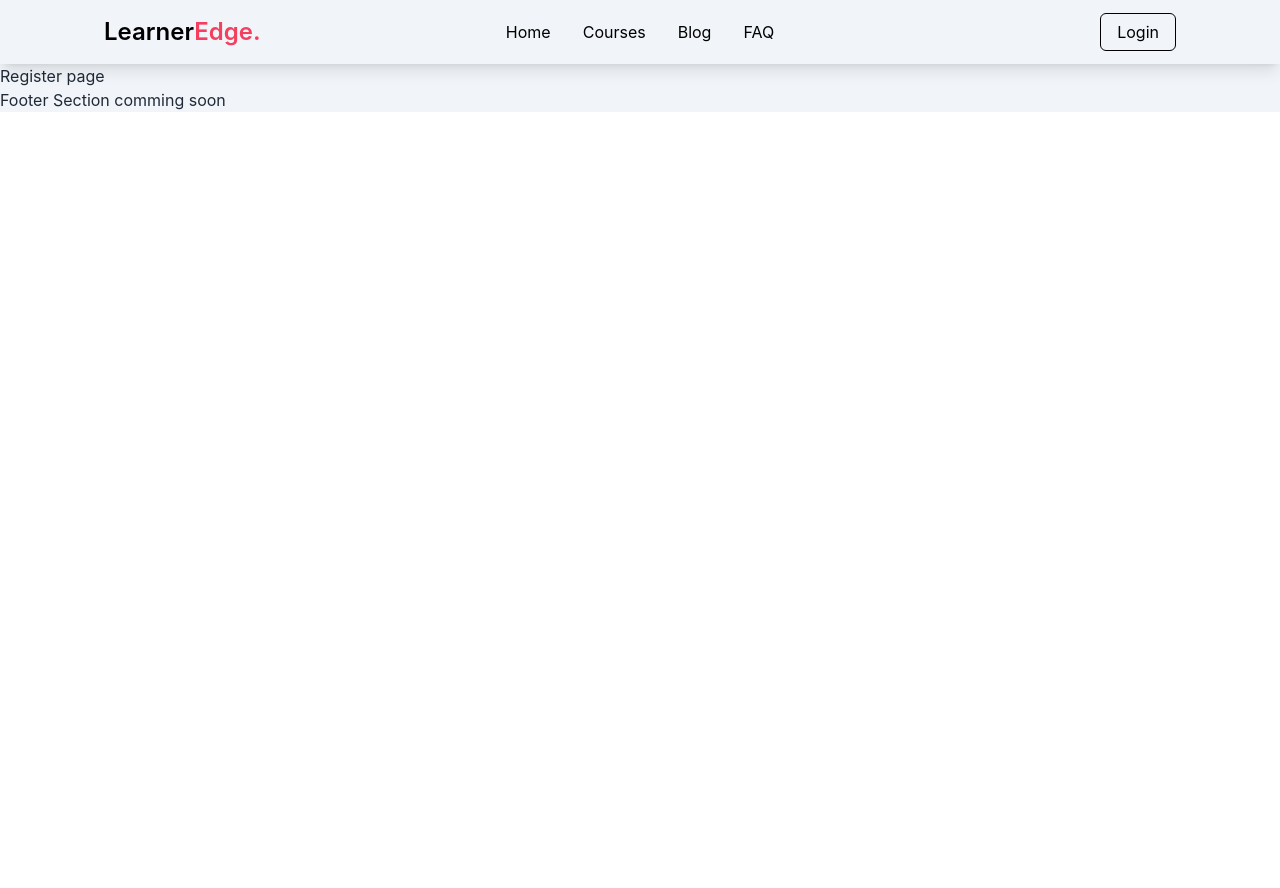
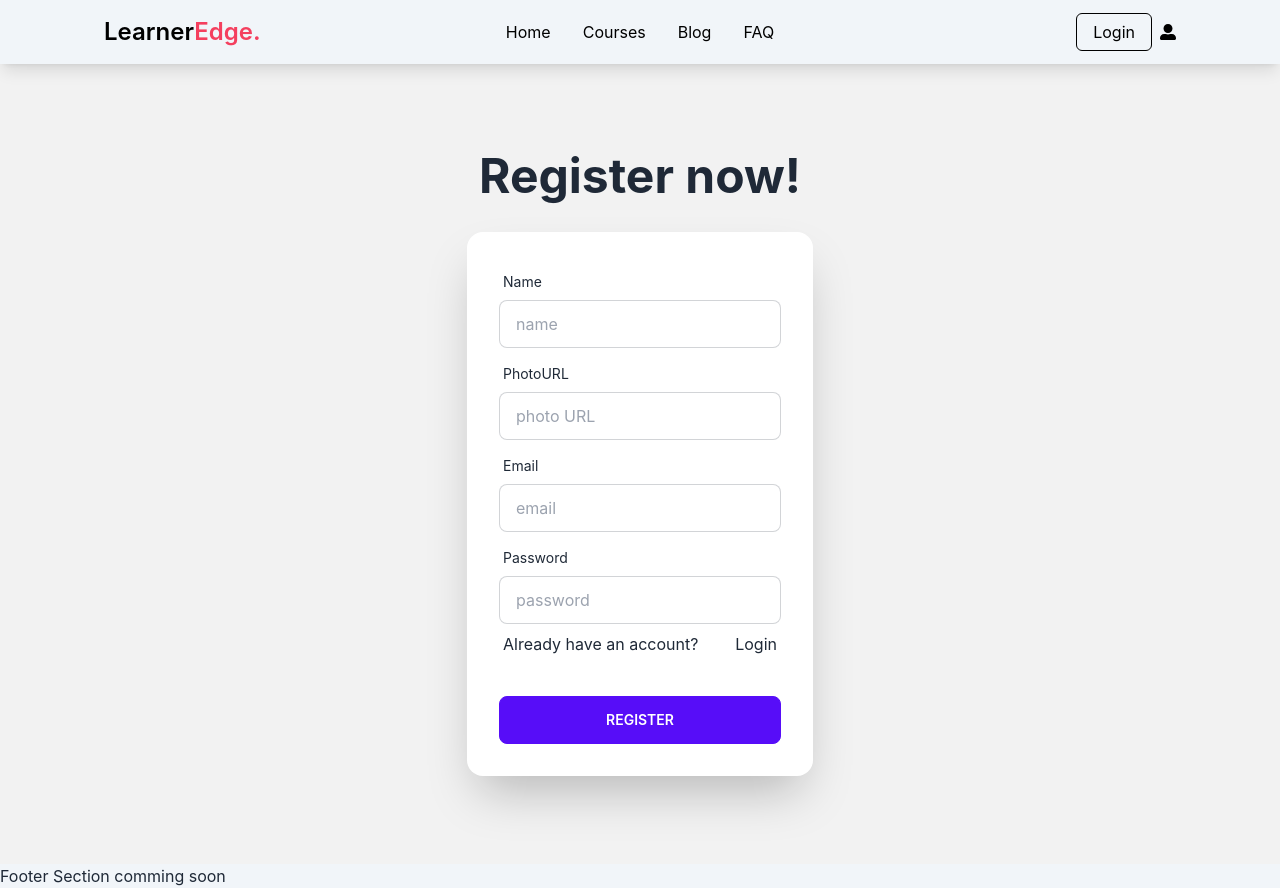
Before and after one commit to dev-sajjad/learning-platform-client, a React (Create React App) app: page /register in a window 1280 px wide. Before the commit the page ends 800 px from the top, so only its background shows below. Built offline with nearby package versions, Linux system fonts and the light colour scheme; no server answers.

Commit message:
login, register and authprovider created

```diff
--- a/package.json
+++ b/package.json
@@ -10,6 +10,7 @@
     "firebase": "^9.12.1",
     "react": "^18.2.0",
     "react-dom": "^18.2.0",
+    "react-hot-toast": "^2.4.0",
     "react-icons": "^4.6.0",
     "react-router-dom": "^6.4.2",
     "react-scripts": "5.0.1",
--- a/src/App.js
+++ b/src/App.js
@@ -1,12 +1,14 @@
 import { RouterProvider } from 'react-router-dom';
 import './App.css';
 import { router } from './Routes/Routes';
+import { Toaster } from "react-hot-toast";
 
 
 function App() {
   return (
     <div >
       <RouterProvider router={router}></RouterProvider>
+      <Toaster/>
     </div>
   );
 }
--- /dev/null
+++ b/src/contexts/AuthProvider.js
@@ -0,0 +1,80 @@
+import React, { createContext, useEffect, useState } from "react";
+import {
+  createUserWithEmailAndPassword,
+  getAuth,
+  onAuthStateChanged,
+  sendEmailVerification,
+  signInWithEmailAndPassword,
+  signInWithPopup,
+  signOut,
+  updateProfile,
+} from "firebase/auth";
+import app from "../firebase/firebase.config";
+
+export const AuthContext = createContext();
+
+const auth = getAuth(app);
+
+const AuthProvider = ({ children }) => {
+  const [user, setUser] = useState({});
+  const [loading, setLoading] = useState(true);
+
+  // create user with provider like google, facebook, github
+  const providerLogin = (provider) => {
+    setLoading(true);
+    return signInWithPopup(auth, provider);
+  };
+
+  const logOut = () => {
+    setLoading(true);
+    return signOut(auth);
+  };
+
+  // create user with email and password
+  const createUser = (email, password) => {
+    setLoading(true);
+    return createUserWithEmailAndPassword(auth, email, password);
+  };
+
+  const signIn = (email, password) => {
+    setLoading(true);
+    return signInWithEmailAndPassword(auth, email, password);
+  };
+
+  const updateUserProfile = (profile) => {
+    setLoading(true);
+    return updateProfile(auth.currentUser, profile);
+  };
+
+  const verifyEmail = () => {
+    return sendEmailVerification(auth.currentUser);
+  };
+
+  // observer of the state change....if state null, state will be cleaned instant.
+  useEffect(() => {
+    const unSubscribe = onAuthStateChanged(auth, (currentUser) => {
+      setUser(currentUser);
+      setLoading(false);
+    });
+    return () => unSubscribe();
+  }, []);
+
+  // auth info object
+  const authInfo = {
+    user,
+    loading,
+    providerLogin,
+    setUser,
+    logOut,
+    createUser,
+    signIn,
+    updateUserProfile,
+    verifyEmail,
+  };
+
+  return (
+    <AuthContext.Provider value={authInfo}>{children}</AuthContext.Provider>
+  );
+};
+
+export default AuthProvider;
--- a/src/index.js
+++ b/src/index.js
@@ -3,11 +3,14 @@ import ReactDOM from 'react-dom/client';
 import './index.css';
 import App from './App';
 import reportWebVitals from './reportWebVitals';
+import AuthProvider from './contexts/AuthProvider';
 
 const root = ReactDOM.createRoot(document.getElementById('root'));
 root.render(
   <React.StrictMode>
-    <App />
+    <AuthProvider>
+      <App />
+    </AuthProvider>
   </React.StrictMode>
 );
 
--- a/src/pages/Courses/CourseDetails/CourseDetails.js
+++ b/src/pages/Courses/CourseDetails/CourseDetails.js
@@ -32,7 +32,7 @@ const CourseDetails = () => {
         <h3 className="text-center text-4xl text-rose-500 bg-rose-200 w-1/4 mx-auto font-semibold rounded-sm p-1 mt-6">
           Course Details
         </h3>
-        <div className="flex mt-4">
+        <div className="flex-col-reverse-reverse lg:flex mt-4 ">
           <div className="flex-1 p-2">
             <img className="rounded-md h-80 w-full" src={thumbnail} alt="" />
             <h2 className="text-3xl font-semibold text-black my-4">
@@ -69,7 +69,7 @@ const CourseDetails = () => {
               <p className="text-black">{description}</p>
             </div>
           </div>
-          <div className="flex-none w-96">
+          <div className="w-full flex-none lg:w-96">
             <div className="bg-green-200 border mt-1 divide-x p-3 ml-2 rounded-md">
               <h3 className="text-center text-2xl font-semibold text-green-700">
                 ${cost}
--- a/src/pages/Login/Login.js
+++ b/src/pages/Login/Login.js
@@ -1,10 +1,89 @@
-import React from 'react';
+import React, { useContext } from 'react';
+import { Link, useLocation, useNavigate } from 'react-router-dom';
+import { AuthContext } from '../../contexts/AuthProvider';
+import toast from "react-hot-toast";
 
 const Login = () => {
+
+    const navigate = useNavigate();
+
+    const { signIn, setUser } = useContext(AuthContext);
+
+    const location = useLocation();
+    const from = location.state?.from?.pathname || "/";
+
+    const handleSubmit = (event) => {
+      event.preventDefault();
+
+      const form = event.target;
+      const email = form.email.value;
+      const password = form.password.value;
+
+      signIn(email, password)
+        .then((result) => {
+          const user = result.user;
+          setUser(user);
+          form.reset();
+          if (user.emailVerified) {
+            navigate(from, { replace: true });
+          } else {
+            toast.error("Please verify your email first.");
+          }
+        })
+        .catch((error) => {
+          console.log(error);
+        });
+    };
+
+
     return (
-        <div>
-            <h3>this is login page</h3>
+      <div className="hero min-h-screen bg-base-200">
+        <div className="hero-content flex-col ">
+          <div className="text-center">
+            <h1 className="text-5xl font-bold mb-4">Login now!</h1>
+          </div>
+          <div className="card flex-shrink-0 w-full max-w-sm shadow-2xl bg-base-100">
+            <div onSubmit={handleSubmit} className="card-body">
+              <div className="form-control">
+                <label className="label">
+                  <span className="label-text">Email</span>
+                </label>
+                <input
+                  type="email"
+                  name="email"
+                  placeholder="email"
+                  required
+                  className="input input-bordered"
+                />
+              </div>
+              <div className="form-control">
+                <label className="label">
+                  <span className="label-text">Password</span>
+                </label>
+                <input
+                  type="password"
+                  name="password"
+                  placeholder="password"
+                  required
+                  className="input input-bordered"
+                />
+                <label className="label">
+                  <p>Don't have an account?</p>{""}
+                  <Link to="/register"> Register</Link>
+                </label>
+                <label className="label">
+                  <Link to="">Forgot password?</Link>
+                </label>
+              </div>
+              <div className="form-control mt-6">
+                <button type="submit" className="btn btn-primary">
+                  Login
+                </button>
+              </div>
+            </div>
+          </div>
         </div>
+      </div>
     );
 };
 
--- a/src/pages/Register/Register.js
+++ b/src/pages/Register/Register.js
@@ -1,10 +1,130 @@
-import React from 'react';
+import React, { useContext, useState } from 'react';
+import { AuthContext } from '../../contexts/AuthProvider';
+import toast from "react-hot-toast";
+import { Link } from 'react-router-dom';
 
 const Register = () => {
+
+     const [accepted, setAccepted] = useState(false);
+
+     const { createUser, setUser, updateUserProfile, verifyEmail } =
+       useContext(AuthContext);
+
+     const handleSubmit = (event) => {
+       event.preventDefault();
+
+       const form = event.target;
+       const name = form.name.value;
+       const photoURL = form.photoURL.value;
+       const email = form.email.value;
+       const password = form.password.value;
+       console.log(name, photoURL, email, password);
+
+       createUser(email, password)
+         .then((result) => {
+           const user = result.user;
+           console.log(user);
+           setUser(user);
+           form.reset();
+           handleupdateUserProfile(name, photoURL);
+           emailVerification();
+           toast.success("Email verification send. Please verify");
+         })
+         .catch((error) => {
+           console.log(error);
+         });
+     };
+
+     const emailVerification = () => {
+       verifyEmail()
+         .then(() => {})
+         .catch((error) => {
+           console.log(error.message);
+         });
+     };
+
+     const handleupdateUserProfile = (name, photoURL) => {
+       const profile = {
+         displayName: name,
+         photoURL: photoURL,
+       };
+       updateUserProfile(profile)
+         .then(() => {})
+         .catch((error) => {
+           console.log(error.message);
+         });
+     };
+
+
     return (
-        <div>
-            <h3>Register page</h3>
+      <div className="hero min-h-screen bg-base-200">
+        <div className="hero-content flex-col ">
+          <div className="text-center">
+            <h1 className="text-5xl font-bold mb-4">Register now!</h1>
+          </div>
+          <div className="card flex-shrink-0 w-full max-w-sm shadow-2xl bg-base-100">
+            <div onSubmit={handleSubmit} className="card-body">
+              <div className="form-control">
+                <label className="label">
+                  <span className="label-text">Name</span>
+                </label>
+                <input
+                  type="text"
+                  name="name"
+                  placeholder="name"
+                  required
+                  className="input input-bordered"
+                />
+              </div>
+              <div className="form-control">
+                <label className="label">
+                  <span className="label-text">PhotoURL</span>
+                </label>
+                <input
+                  type="text"
+                  name="photoURL"
+                  placeholder="photo URL"
+                  required
+                  className="input input-bordered"
+                />
+              </div>
+              <div className="form-control">
+                <label className="label">
+                  <span className="label-text">Email</span>
+                </label>
+                <input
+                  type="email"
+                  name="email"
+                  placeholder="email"
+                  required
+                  className="input input-bordered"
+                />
+              </div>
+              <div className="form-control">
+                <label className="label">
+                  <span className="label-text">Password</span>
+                </label>
+                <input
+                  type="password"
+                  name="password"
+                  placeholder="password"
+                  required
+                  className="input input-bordered"
+                />
+                <label className="label">
+                  <p>Already have an account?</p>{""}
+                  <Link to="/login"> Login</Link>
+                </label>
+              </div>
+              <div className="form-control mt-6">
+                <button type="submit" className="btn btn-primary">
+                  Register
+                </button>
+              </div>
+            </div>
+          </div>
         </div>
+      </div>
     );
 };
 
--- a/src/pages/shared/Header/Header.js
+++ b/src/pages/shared/Header/Header.js
@@ -1,7 +1,20 @@
-import React from 'react';
-import { Link } from 'react-router-dom';
+import React from "react";
+import { useContext } from "react";
+import { Link } from "react-router-dom";
+import { AuthContext } from "../../../contexts/AuthProvider";
+import { FaUserAlt } from "react-icons/fa";
 
 const Header = () => {
+  const { user, logOut } = useContext(AuthContext);
+
+  const handleLogout = () => {
+    logOut()
+      .then(() => {})
+      .catch((error) => {
+        console.error(error);
+      });
+  };
+
   return (
     <div>
       <div className="navbar sticky top-0 shadow-lg bg-slate-100 ">
@@ -43,7 +56,7 @@ const Header = () => {
             </ul>
           </div>
           <Link className="normal-case text-black lg:ml-24 font-semibold text-2xl">
-              Learner<span className='text-rose-500'>Edge.</span>
+            Learner<span className="text-rose-500">Edge.</span>
           </Link>
         </div>
         <div className="navbar-center hidden lg:flex">
@@ -64,9 +77,29 @@ const Header = () => {
           </ul>
         </div>
         <div className="navbar-end">
+          {user?.email ? (
+            <div className="flex items-center">
+              <img
+                className="rounded-full h-8 w-8 mr-1"
+                src={user.photoURL}
+                alt=""
+              />
+              <Link onClick={handleLogout}>
                 <button className="mr-4 lg:mr-24 border py-1.5 px-4 rounded-md hover:text-white hover:bg-black hover:border-none border-black text-black">
+                  LogOut
+                </button>
+              </Link>
+            </div>
+          ) : (
+            <>
+              <Link to="/login">
+                <button className="border mr-2 py-1.5 px-4 rounded-md hover:text-white hover:bg-black hover:border-none border-black text-black">
                   Login
                 </button>
+              </Link>
+              <FaUserAlt className="mr-4 lg:mr-24 text-black" />
+            </>
+          )}
         </div>
       </div>
     </div>
```
Also changed, not shown: 1 other file (tests, documents, lock files or other folders). Lines whose indentation alone changed are shown as unchanged.
